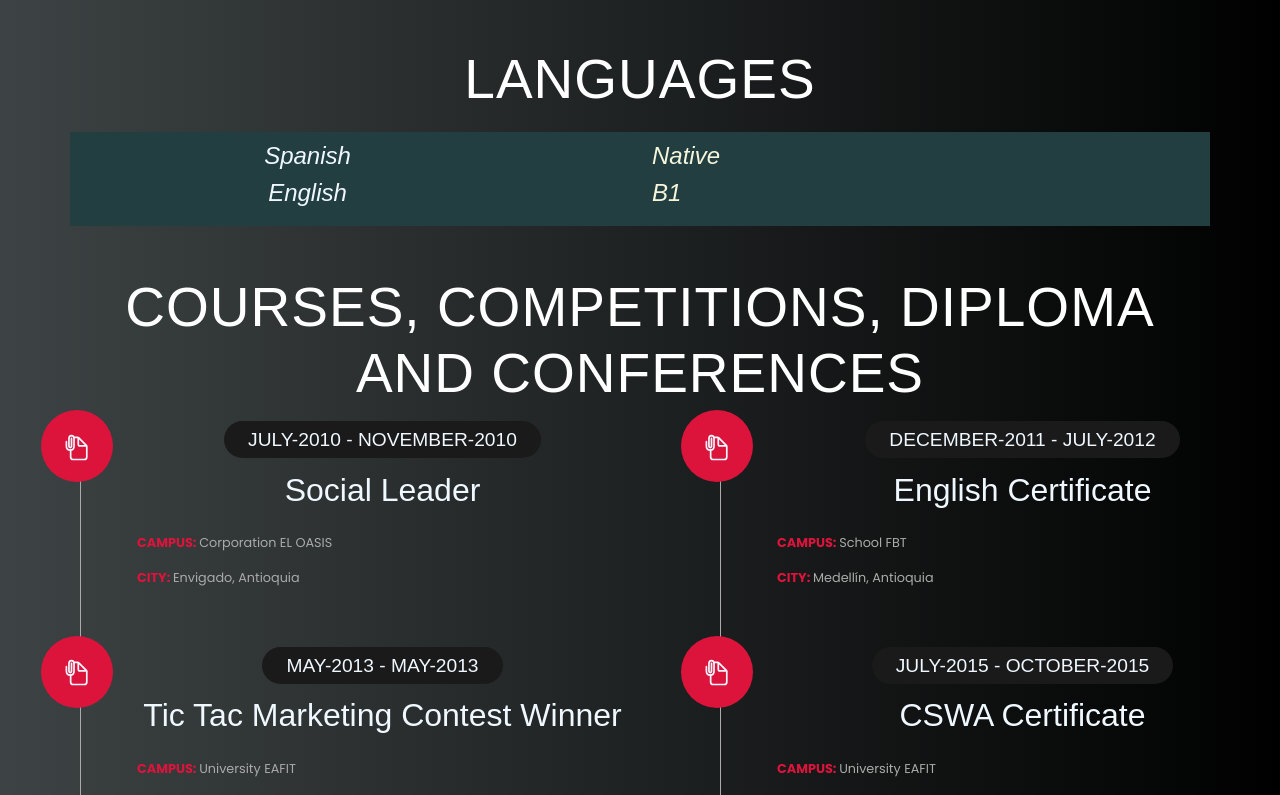
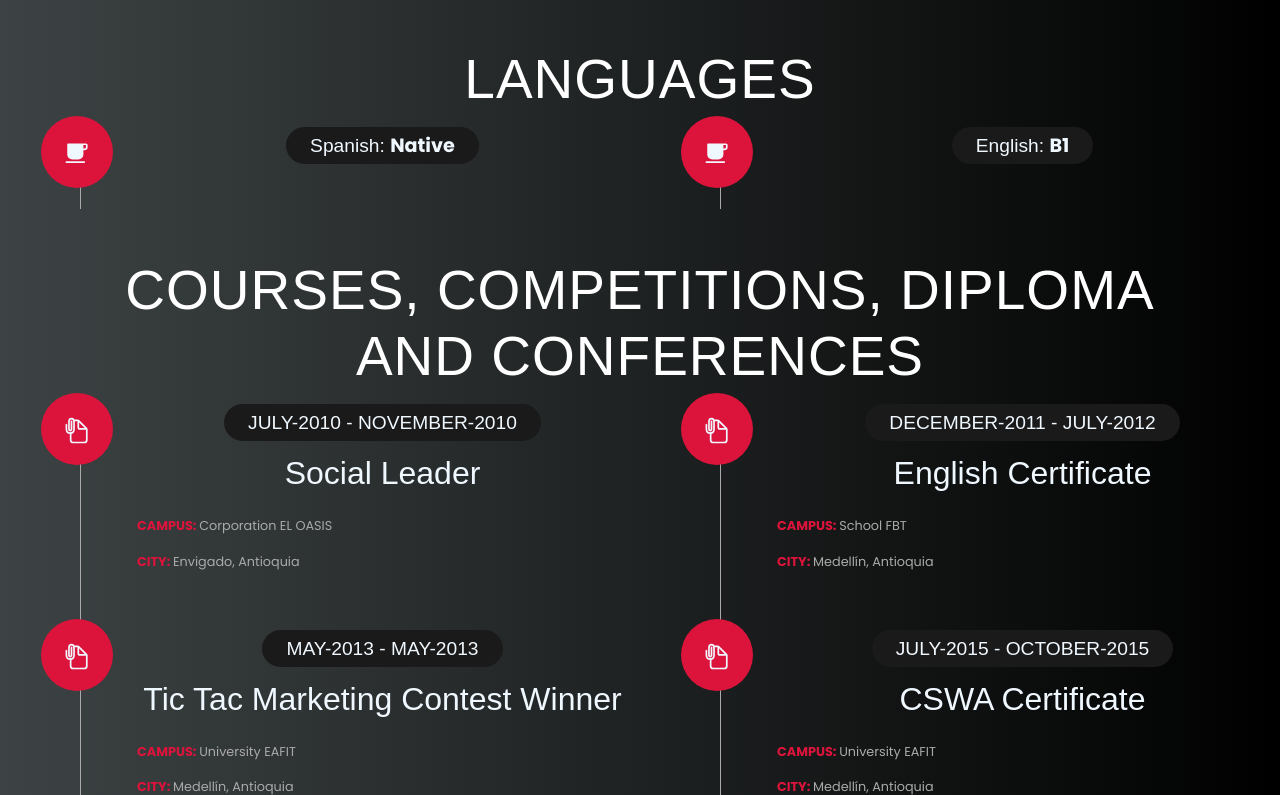
Before and after one commit to torosky92/perfilReactJS, a React (Create React App) app: page /perfilReactJS/AboutMe in a window 1280 px wide. Shown: the part 985-1780 px from the top of the page. Built offline with nearby package versions, Linux system fonts and the light colour scheme.

Commit message:
AboutMed

```diff
--- a/src/component/aboutme.jsx
+++ b/src/component/aboutme.jsx
@@ -3,7 +3,7 @@ import "../../node_modules/bootstrap/dist/css/bootstrap.min.css"
 import './css/AboutMe.css'
 import {AboutMe, Likes, Course} from './js/aboutMe'
 import {YearsToNow, HowMonth} from './js/calculations'
-import { IoDocumentAttachOutline } from "react-icons/io5"
+import { IoCafe, IoDocumentAttachOutline } from "react-icons/io5"
 const AboutMeProcess = props => {
     return(
         <div className="AboutMe">
@@ -23,6 +23,7 @@ const AboutMeProcess = props => {
                 <div className="container">
                     {Likes.worksArea.map((dato) => <li>{props.languages === 'SPANISH' ? dato.Spanish : dato.English}</li>)}
                 </div>
+
                 <h1 className="Title mt-5">{props.languages === 'SPANISH' ? <><span>FORMACIÓN</span>{' '}ACADÉMICA</>: <><span>ACADEMIC</span>{' '}TRAINING</>}</h1>
                 <div className="row">
                     {AboutMe.Academic.map((dato) => <div className="education2">
@@ -37,10 +38,12 @@ const AboutMeProcess = props => {
                 </div>
 
                 <h1 className="Title mt-5">{props.languages === 'SPANISH' ? 'IDIOMAS': 'LANGUAGES'}</h1>
-                <div className="container boxLanguages mt-2">
-                    {AboutMe.Languages.map((dato) => <div className="row">
-                        <div className="col-sm-3 container"> <h4 className="Title2">{props.languages === 'SPANISH' ? dato.language.Spanish : dato.language.English}</h4> </div>
-                        <div className="col-sm-5 container"> <h4 className="textFormation">{props.languages === 'SPANISH' ? dato.level.Spanish : dato.level.English}</h4></div>
+                <div className="row">
+                    {AboutMe.Languages.map((dato) => <div className="education2">
+                        <div className="education">
+                            <i><IoCafe/></i>
+                            <span>{props.languages === 'SPANISH' ? dato.language.Spanish : dato.language.English}: <b>{props.languages === 'SPANISH' ? dato.level.Spanish : dato.level.English}</b></span>
+                        </div>
                     </div>)}
                 </div>
 
@@ -58,7 +61,7 @@ const AboutMeProcess = props => {
                 </div>
 
                 <h1 className="Title mt-5">{props.languages === 'SPANISH' ? 'INTERES': 'INTEREST'}</h1>
-                <div className="container boxLanguages">
+                <div className="container">
                     <label className="textFormation">{props.languages === 'SPANISH' ? Likes.interest.Spanish : Likes.interest.English}</label>
                 </div>
             </form>
```
